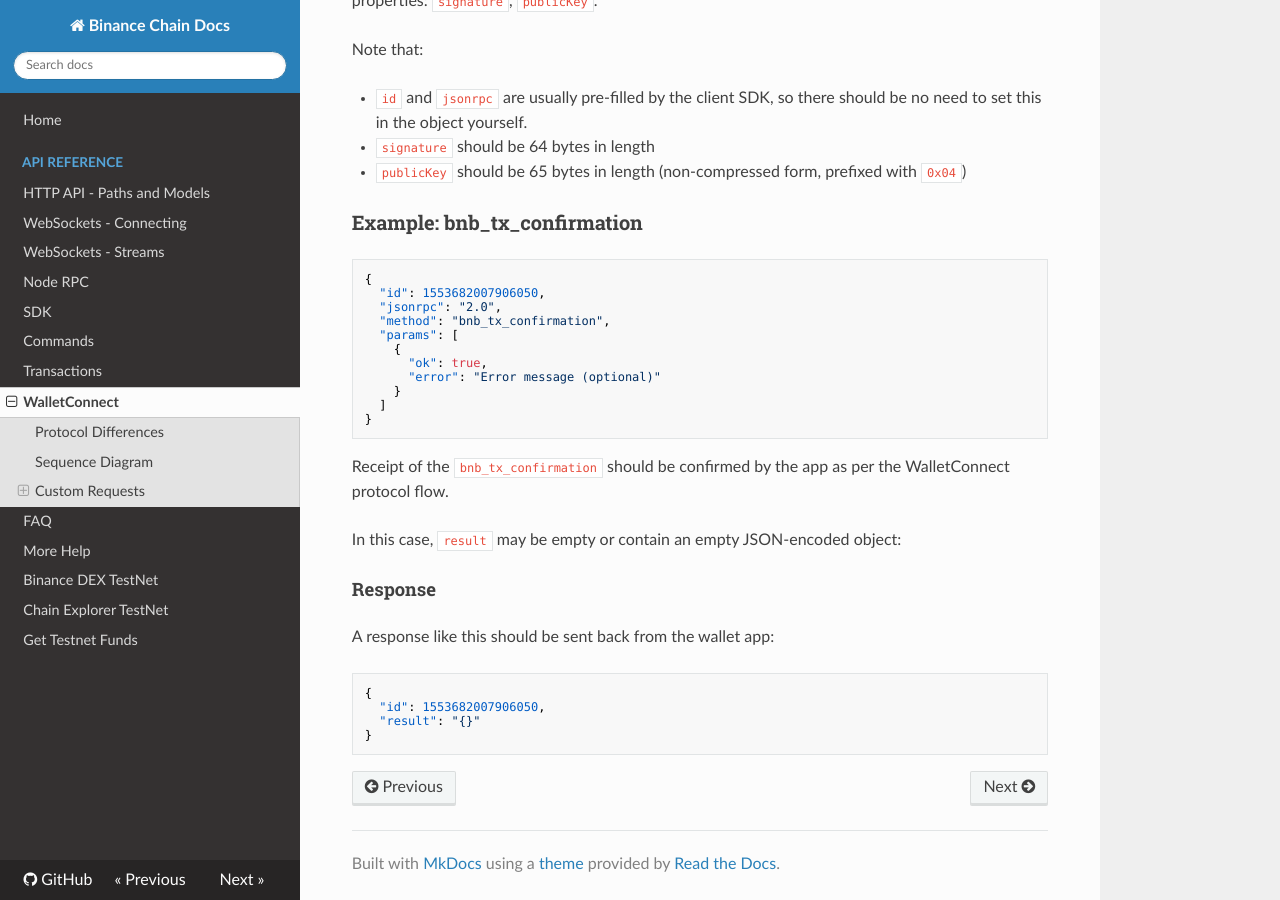
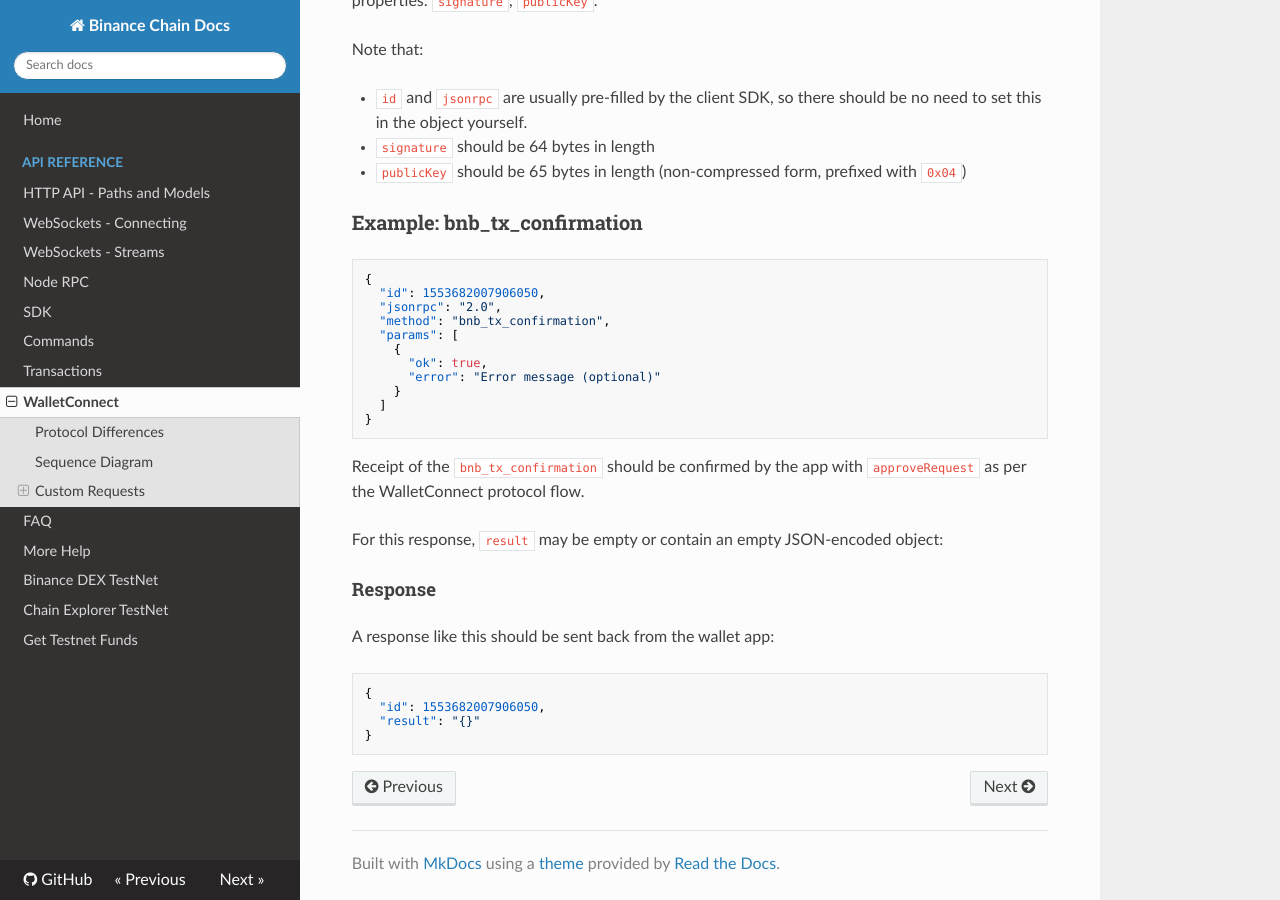
Before and after one commit to yash-sharma1/docs-site, an MkDocs documentation site: the page built from docs/walletconnect.md, in a window 1280 px wide and 900 px high, scrolled down 2980 px. Built offline with MkDocs 1.6.1, drawn with Linux system fonts in a browser that asks for light colours; nearby versions of some CDN libraries.

Commit message:
WalletConnect update

````diff
--- a/docs/walletconnect.md
+++ b/docs/walletconnect.md
@@ -120,9 +120,9 @@
 }
 ```
 
-Receipt of the `bnb_tx_confirmation` should be confirmed by the app as per the WalletConnect protocol flow.
+Receipt of the `bnb_tx_confirmation` should be confirmed by the app with `approveRequest` as per the WalletConnect protocol flow.
 
-In this case, `result` may be empty or contain an empty JSON-encoded object:
+For this response, `result` may be empty or contain an empty JSON-encoded object:
 
 #### Response
 
````
